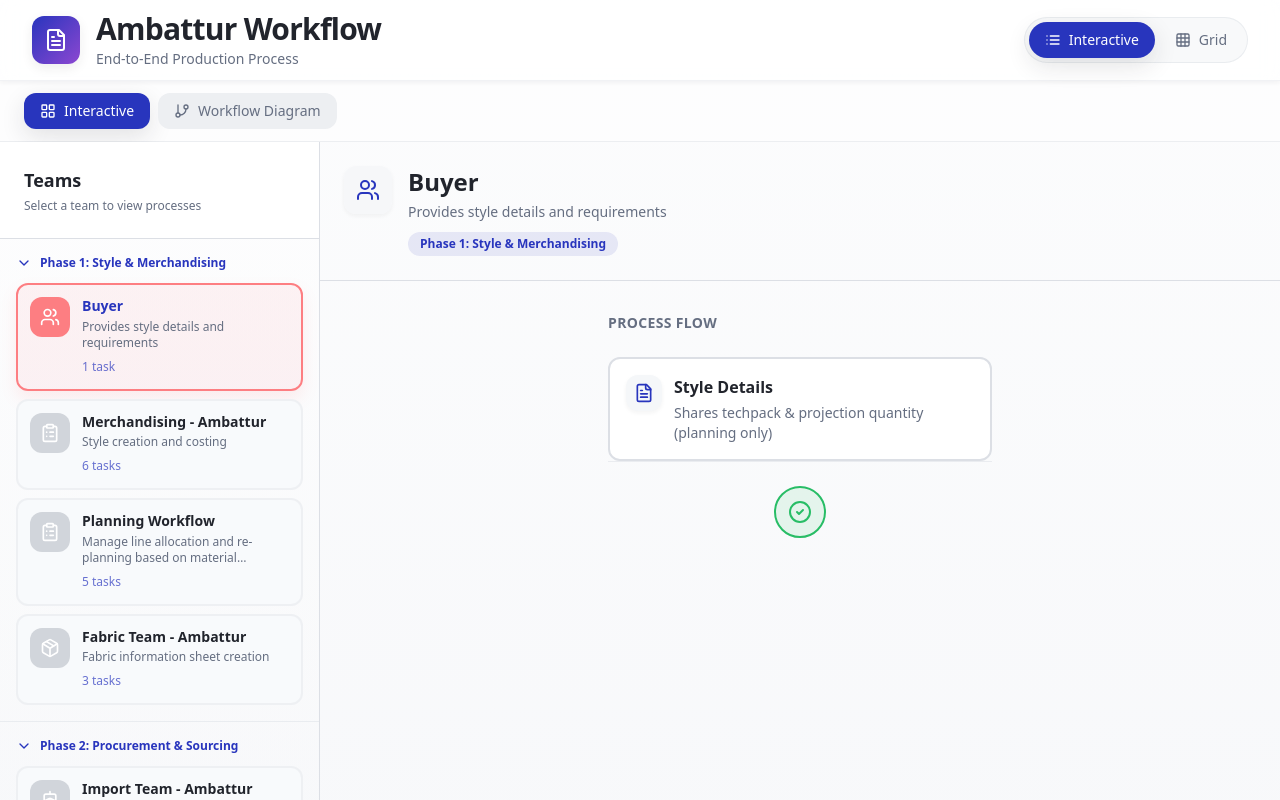
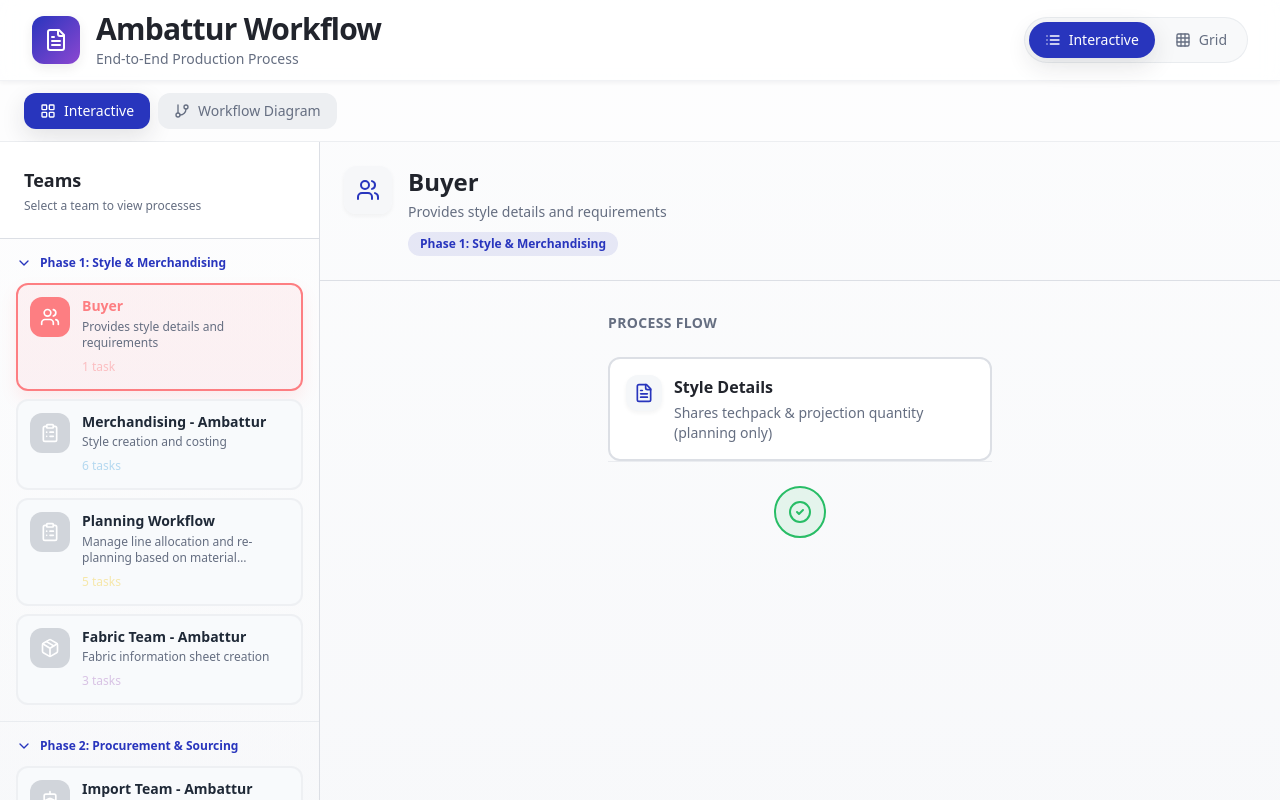
Before and after one commit to Malik-xae-12/bussiness_flow, a React (Vite) app: page / in a window 1280 px wide. Shown: the top 800 px of the page. Built offline with nearby package versions, Linux system fonts and the light colour scheme; the HTML template or start-up script is replaced by a standard one.

Commit message:
completionId: cgen-17788332367d44f8811ad6b2dd07874f
cgen-17788332367d44f8811ad6b2dd07874f

```diff
--- a/src/components/TeamSelector.tsx
+++ b/src/components/TeamSelector.tsx
@@ -88,17 +88,22 @@ export const TeamSelector = ({
                         </div>
                         <div className="flex-1 min-w-0">
                           <p
-                            className={cn(
-                              "font-semibold text-sm leading-tight",
-                              isSelected ? "text-primary" : "text-foreground"
-                            )}
+                            className="font-semibold text-sm leading-tight"
+                            style={{
+                              color: isSelected ? hexColor : "rgb(31, 41, 55)",
+                            }}
                           >
                             {team.name}
                           </p>
                           <p className="text-xs text-muted-foreground mt-1 line-clamp-2">
                             {team.description}
                           </p>
-                          <span className="text-xs font-medium text-primary/70 mt-2 inline-block">
+                          <span
+                            className="text-xs font-medium mt-2 inline-block"
+                            style={{
+                              color: hexColor + "70",
+                            }}
+                          >
                             {team.tasks.length} task{team.tasks.length !== 1 ? "s" : ""}
                           </span>
                         </div>
```
